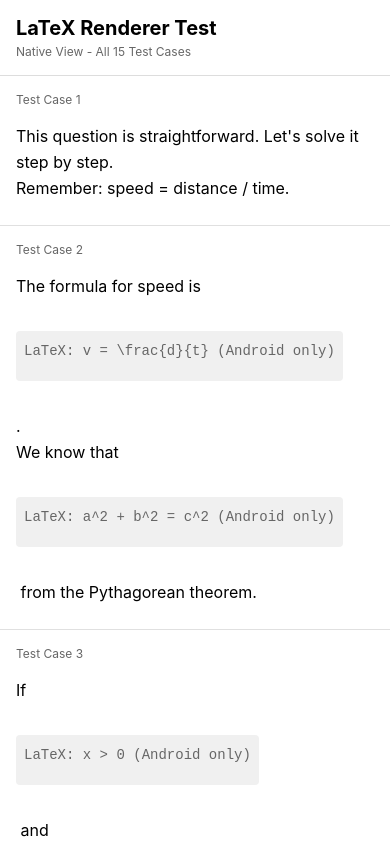
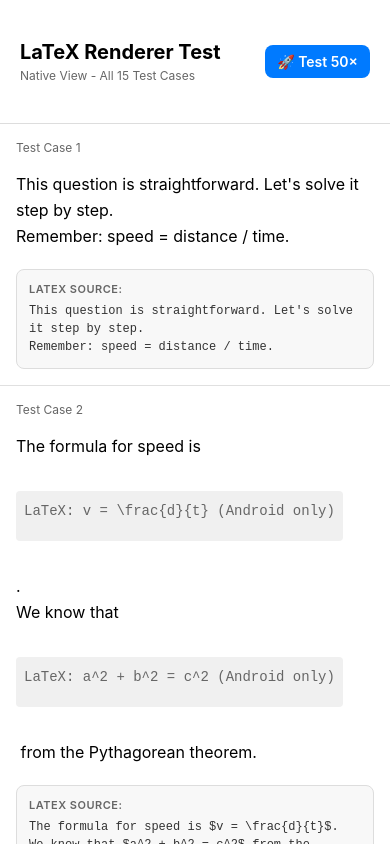
Before and after one commit to Parth10P/LatexRenderer, a React Native app: screen / in a window 390 px wide. Built offline with nearby package versions, Linux system fonts and the light colour scheme.

Commit message:
adjust the components

```diff
--- a/App.tsx
+++ b/App.tsx
@@ -1,11 +1,4 @@
-/**
- * React Native LaTeX Renderer Demo App
- *
- * Demonstrates native LaTeX rendering with all 15 test cases from the assignment.
- * Uses LatexRenderer component backed by native MTMathView (vector-based, not image).
- */
-
-import React from 'react';
+import React, { useState } from 'react';
 import {
   SafeAreaView,
   FlatList,
@@ -14,10 +7,11 @@ import {
   View,
   StatusBar,
   useColorScheme,
+  TouchableOpacity,
 } from 'react-native';
 import LatexRenderer from './src/components/LatexRenderer';
+import PerformanceTestScreen from './src/components/PerformanceTestScreen';
 
-// All 15 test cases from IMPLEMENTATION_PROMPT.md
 const TEST_CASES = [
   {
     id: '1',
@@ -102,15 +96,9 @@ interface ContentPart {
   display?: boolean;
 }
 
-/**
- * Parse content to extract LaTeX expressions.
- * Handles both $...$ (inline) and $$...$$ (display) delimiters.
- */
 const parseContent = (content: string): ContentPart[] => {
   const parts: ContentPart[] = [];
   let currentIndex = 0;
-
-  // Match $$ ... $$ for display math
   const displayRegex = /\$\$([\s\S]*?)\$\$/g;
   // Match $ ... $ for inline math (but not $$)
   const inlineRegex = /\$([^\$]+?)\$/g;
@@ -125,7 +113,6 @@ const parseContent = (content: string): ContentPart[] => {
   const allMatches: MathMatch[] = [];
   let match: RegExpExecArray | null;
 
-  // Find all display math
   while ((match = displayRegex.exec(content)) !== null) {
     allMatches.push({
       start: match.index,
@@ -135,17 +122,13 @@ const parseContent = (content: string): ContentPart[] => {
     });
   }
 
-  // Find all inline math
   while ((match = inlineRegex.exec(content)) !== null) {
-    // Check if this match is not inside a display math block
     const insideDisplay = allMatches.some(
       dm => match!.index > dm.start && match!.index < dm.end,
     );
     if (!insideDisplay) {
-      // Check if it looks like a currency value (followed by a number)
       const afterDollar = match[1];
       if (/^\d+(\.\d+)?$/.test(afterDollar.trim())) {
-        // This is likely a currency value, not LaTeX - skip
         continue;
       }
 
@@ -158,10 +141,8 @@ const parseContent = (content: string): ContentPart[] => {
     }
   }
 
-  // Sort by start position
   allMatches.sort((a, b) => a.start - b.start);
 
-  // Build parts array
   allMatches.forEach(m => {
     if (m.start > currentIndex) {
       parts.push({
@@ -184,7 +165,6 @@ const parseContent = (content: string): ContentPart[] => {
     });
   }
 
-  // If no LaTeX found, return as single text part
   if (parts.length === 0) {
     parts.push({ type: 'text', content });
   }
@@ -192,9 +172,6 @@ const parseContent = (content: string): ContentPart[] => {
   return parts;
 };
 
-/**
- * ContentRenderer - Renders mixed text and LaTeX content.
- */
 const ContentRenderer = ({
   content,
   textColor,
@@ -230,19 +207,25 @@ const ContentRenderer = ({
   );
 };
 
-/**
- * Main App Component
- */
 const App = () => {
+  const [showPerformanceTest, setShowPerformanceTest] = useState(false);
   const isDarkMode = useColorScheme() === 'dark';
   const textColor = isDarkMode ? '#FFFFFF' : '#000000';
   const backgroundColor = isDarkMode ? '#1a1a1a' : '#f5f5f5';
   const cardBackgroundColor = isDarkMode ? '#2d2d2d' : '#ffffff';
 
+  if (showPerformanceTest) {
+    return (
+      <PerformanceTestScreen onBack={() => setShowPerformanceTest(false)} />
+    );
+  }
+
   return (
     <SafeAreaView style={[styles.container, { backgroundColor }]}>
       <StatusBar barStyle={isDarkMode ? 'light-content' : 'dark-content'} />
       <View style={[styles.header, { backgroundColor: cardBackgroundColor }]}>
+        <View style={styles.headerRow}>
+          <View style={styles.headerTextContainer}>
             <Text style={[styles.title, { color: textColor }]}>
               LaTeX Renderer Test
             </Text>
@@ -251,6 +234,14 @@ const App = () => {
             >
               Native View - All 15 Test Cases
             </Text>
+          </View>
+          <TouchableOpacity
+            style={styles.performanceButton}
+            onPress={() => setShowPerformanceTest(true)}
+          >
+            <Text style={styles.performanceButtonText}>🚀 Test 50×</Text>
+          </TouchableOpacity>
+        </View>
       </View>
       <FlatList
         data={TEST_CASES}
@@ -277,11 +268,34 @@ const App = () => {
               )}
             </View>
             <ContentRenderer content={item.content} textColor={textColor} />
+
+            <View
+              style={[
+                styles.codeContainer,
+                { backgroundColor: isDarkMode ? '#1a1a1a' : '#f8f8f8' },
+              ]}
+            >
+              <Text
+                style={[
+                  styles.codeLabel,
+                  { color: isDarkMode ? '#888' : '#666' },
+                ]}
+              >
+                LaTeX Source:
+              </Text>
+              <Text
+                style={[
+                  styles.codeText,
+                  { color: isDarkMode ? '#e0e0e0' : '#333' },
+                ]}
+              >
+                {item.content}
+              </Text>
+            </View>
           </View>
         )}
         ItemSeparatorComponent={() => <View style={styles.separator} />}
         contentContainerStyle={styles.listContent}
-        // Performance optimizations for smooth scrolling
         removeClippedSubviews={true}
         maxToRenderPerBatch={10}
         windowSize={10}
@@ -296,9 +310,29 @@ const styles = StyleSheet.create({
     flex: 1,
   },
   header: {
-    padding: 16,
+    paddingHorizontal: 20,
+    paddingVertical: 40,
     borderBottomWidth: 1,
     borderBottomColor: '#ddd',
+  },
+  headerRow: {
+    flexDirection: 'row',
+    justifyContent: 'space-between',
+    alignItems: 'center',
+  },
+  headerTextContainer: {
+    flex: 1,
+  },
+  performanceButton: {
+    backgroundColor: '#007AFF',
+    paddingHorizontal: 12,
+    paddingVertical: 8,
+    borderRadius: 8,
+  },
+  performanceButtonText: {
+    color: '#FFFFFF',
+    fontSize: 14,
+    fontWeight: '600',
   },
   title: {
     fontSize: 20,
@@ -355,6 +389,25 @@ const styles = StyleSheet.create({
     paddingVertical: 12,
     minHeight: 50,
   },
+  codeContainer: {
+    marginTop: 12,
+    padding: 12,
+    borderRadius: 8,
+    borderWidth: 1,
+    borderColor: '#ddd',
+  },
+  codeLabel: {
+    fontSize: 11,
+    fontWeight: '600',
+    marginBottom: 6,
+    textTransform: 'uppercase',
+    letterSpacing: 0.5,
+  },
+  codeText: {
+    fontFamily: 'monospace',
+    fontSize: 12,
+    lineHeight: 18,
+  },
   separator: {
     height: 1,
     backgroundColor: '#e0e0e0',
```
Lines whose indentation alone changed are shown as unchanged.
